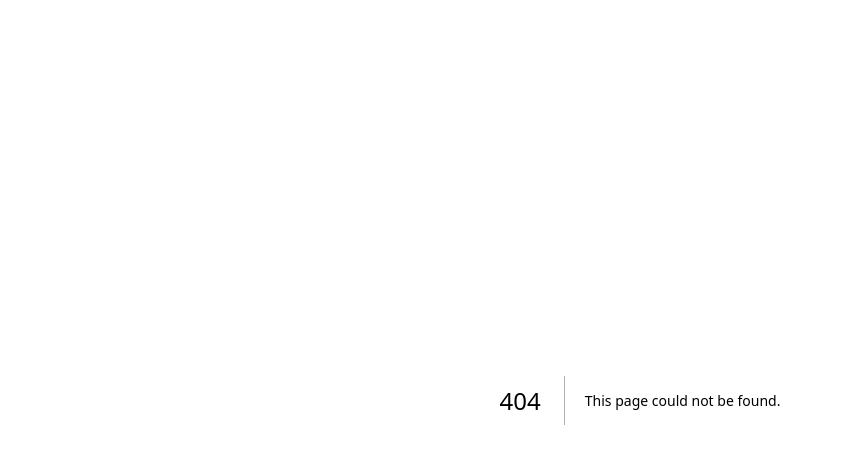
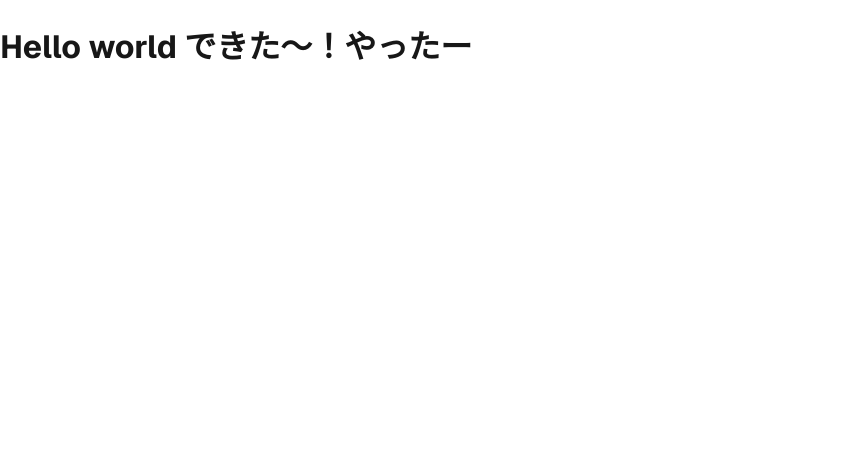
Before and after one commit to Alissa2M/soundbox, a Next.js app: page /practice/day-01 in a window 1280 px wide. Before the commit this address had no page. Shown: the top 464 px of the page, without its empty margins (0-841 px from the left). Built offline with nearby package versions, Linux system fonts and the light colour scheme.

Commit message:
practice-day-01

```diff
--- /dev/null
+++ b/app/practice/day-01/page.tsx
@@ -0,0 +1,5 @@
+export default function Day01Page() {
+  return (
+    <h1>Hello world できた～！やったー</h1>
+  );
+}
```
